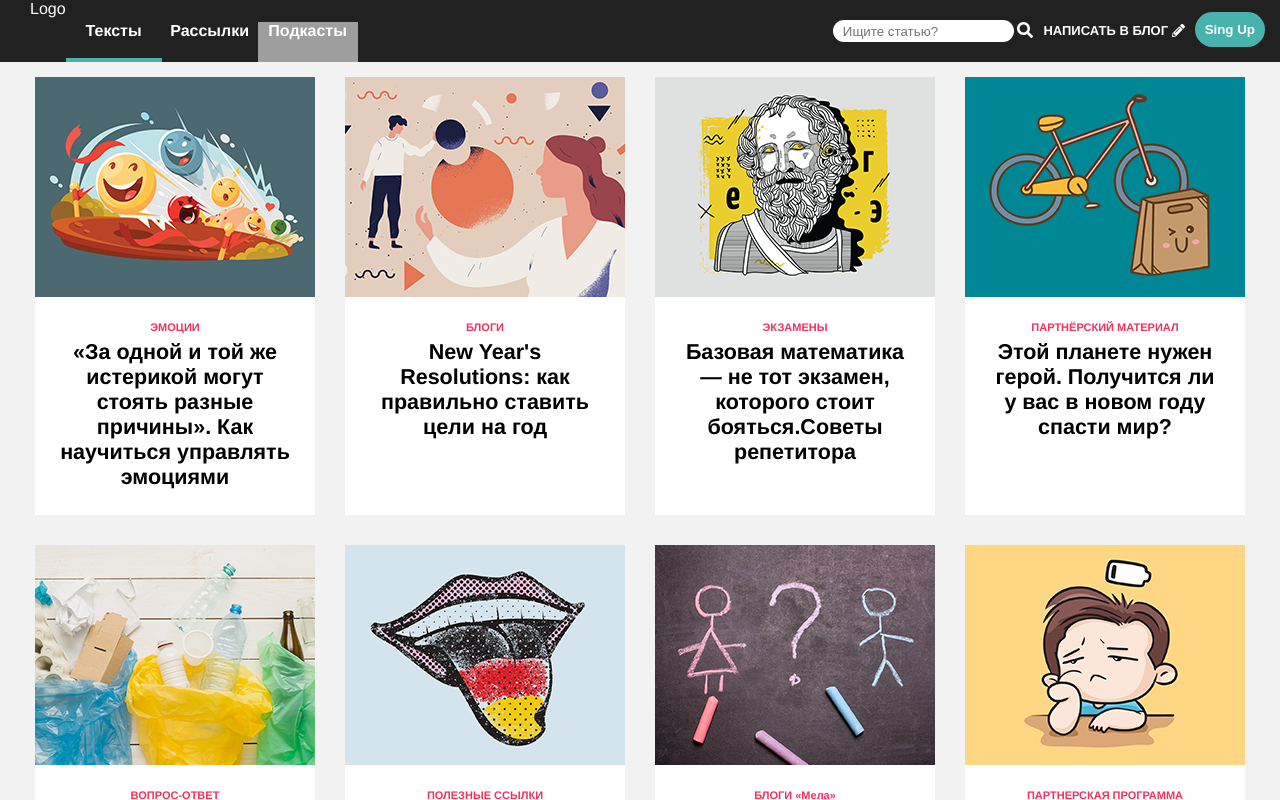
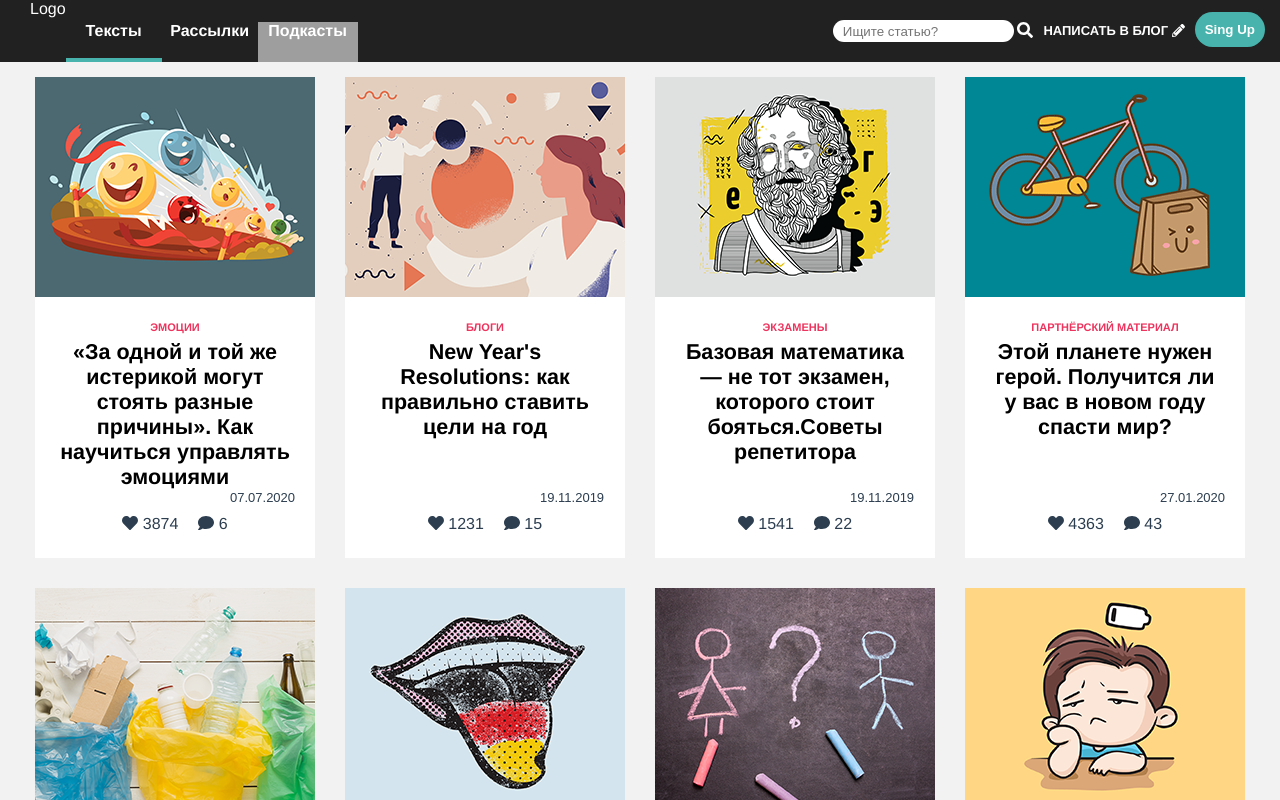
Before and after one commit to SIUSWHY/vue-mel, a Vue app: page / in a window 1280 px wide. Shown: the top 800 px of the page. Built offline with nearby package versions, Linux system fonts and the light colour scheme; grey boxes are pictures that could not be loaded.

Commit message:
add icons

```diff
--- a/package.json
+++ b/package.json
@@ -14,6 +14,7 @@
     "@fortawesome/free-solid-svg-icons": "^5.15.3",
     "@fortawesome/vue-fontawesome": "^2.0.2",
     "core-js": "^3.6.5",
+    "express": "^4.17.1",
     "vue": "^2.6.11",
     "vuex": "^3.6.2"
   },
--- a/src/components/Cardnews.vue
+++ b/src/components/Cardnews.vue
@@ -6,6 +6,17 @@
         <div class="content-title">{{ card_news.title }}</div>
         <div class="content-text">
           {{ card_news.text }}
+        </div>
+        <div class="counts_position">
+          <div class="date_style">{{ card_news.newDate }}</div>
+          <div>
+            <div class="view_count_style">
+              <font-awesome-icon icon="heart" /> {{ card_news.viewCount }}
+            </div>
+            <div class="comment_count_style">
+              <font-awesome-icon icon="comment" /> {{ card_news.commentCount }}
+            </div>
+          </div>
         </div>
       </div>
     </div>
@@ -29,6 +40,21 @@ export default {
 </script>
 
 <style scoped>
+.comment_count_style {
+  display: inline-block;
+  margin: 0px 10px;
+}
+.view_count_style {
+  margin: 0px 10px;
+  display: inline-block;
+}
+.counts_potion {
+  display: flex;
+}
+.date_style {
+  font: 13px Arial;
+  margin: 0px 0px 10px 170px;
+}
 .size_pic {
   width: 280px;
   height: 220px;
--- a/src/main.js
+++ b/src/main.js
@@ -1,10 +1,10 @@
 import Vue from 'vue'
 import App from './App.vue'
 import { library } from '@fortawesome/fontawesome-svg-core'
-import { faPencilAlt, faSearch } from '@fortawesome/free-solid-svg-icons'
+import { faPencilAlt, faSearch, faHeart, faComment, } from '@fortawesome/free-solid-svg-icons'
 import { FontAwesomeIcon } from '@fortawesome/vue-fontawesome'
 
-library.add(faSearch, faPencilAlt)
+library.add(faSearch, faPencilAlt, faHeart, faComment)
 Vue.component('font-awesome-icon', FontAwesomeIcon)
 
 Vue.config.productionTip = false
```
Also changed, not shown: 1 other file (tests, documents, lock files or other folders).
